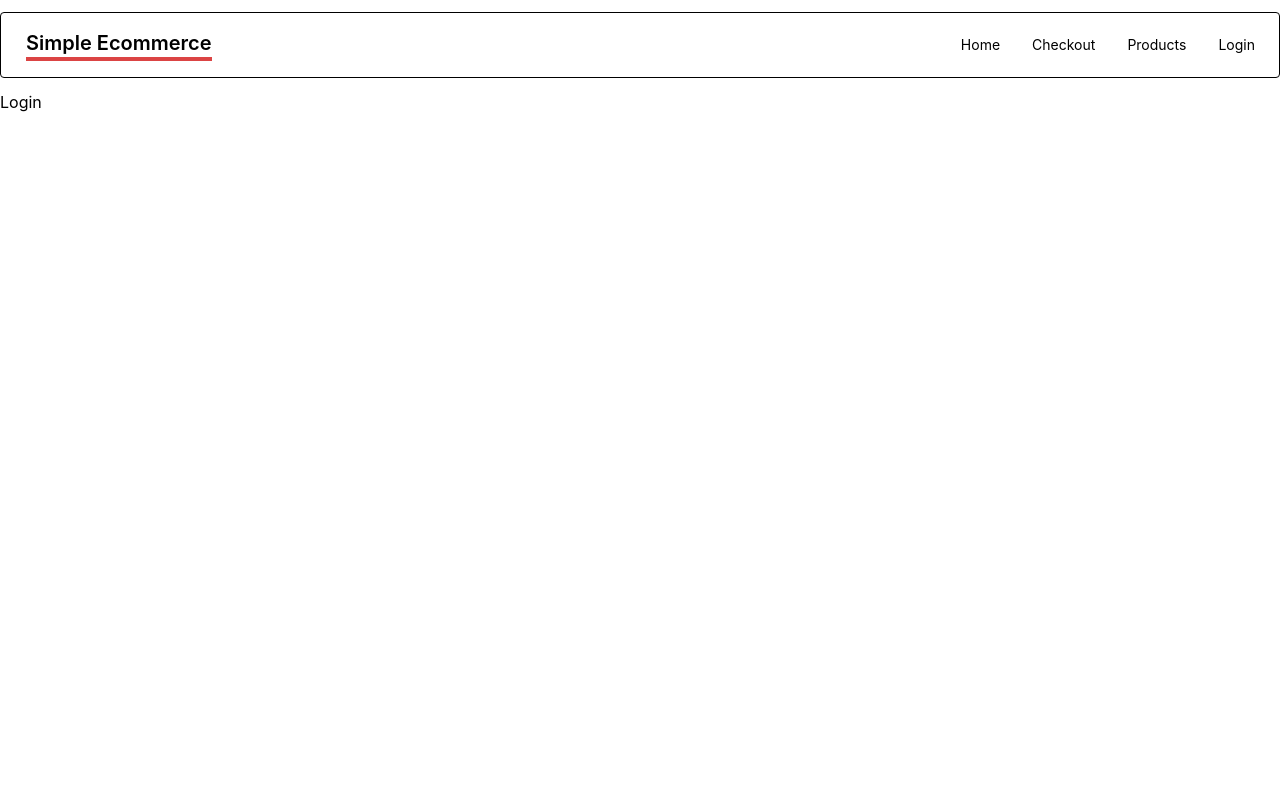
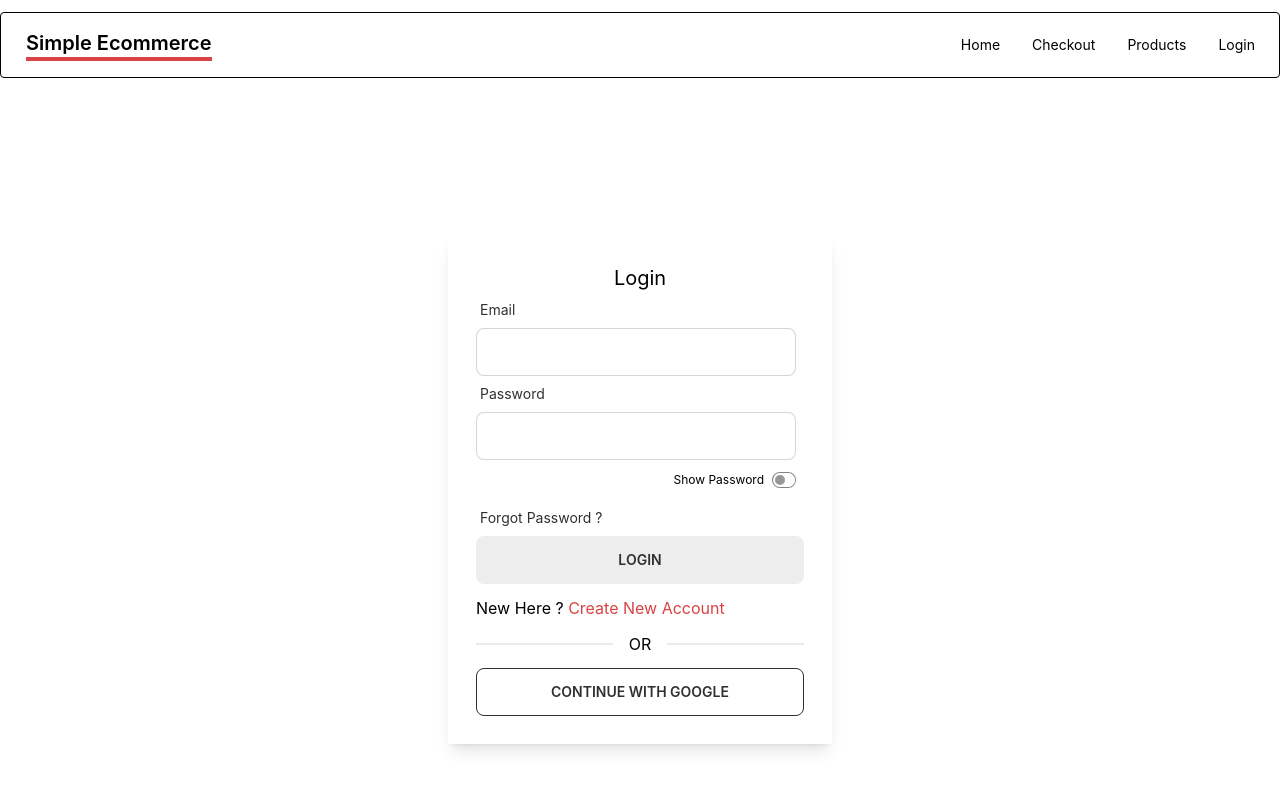
Before and after one commit to alfred-pithu/Simple-Ecommerce, a React (Create React App) app: page /login in a window 1280 px wide. Shown: the top 790 px of the page. Built offline with nearby package versions, Linux system fonts and the light colour scheme; no server answers.

Commit message:
react hot toast added

```diff
--- a/src/App.js
+++ b/src/App.js
@@ -1,5 +1,7 @@
 import { RouterProvider } from 'react-router-dom';
-import router from './Routes/Routes/Routes'
+import router from './Routes/Routes/Routes';
+
+
 
 
 function App() {
--- a/src/Pages/Home/Products/Product.js
+++ b/src/Pages/Home/Products/Product.js
@@ -12,8 +12,8 @@ const Product = ({ product }) => {
                 <div className='relative overflow-hidden  h-48 w-52 flex justify-center items-center'>
                     <img className='' src={product.image} alt="" />
 
-                    <div class=" absolute h-full w-full  flex items-center justify-center -bottom-10 group-hover:bottom-0 opacity-0 group-hover:opacity-100 transition-all duration-500">
-                        <button class="bg-black text-white px-5">Add to cart</button>
+                    <div className=" absolute h-full w-full  flex items-center justify-center -bottom-10 group-hover:bottom-0 opacity-0 group-hover:opacity-100 transition-all duration-500">
+                        <button className="bg-black text-white px-5">Add to cart</button>
                     </div>
                 </div>
             </div>
--- a/src/Pages/Home/Top Banner/TopBanner.js
+++ b/src/Pages/Home/Top Banner/TopBanner.js
@@ -1,5 +1,6 @@
 import React from 'react';
 import topbannerimg from '../../../Assets/Images/TopBanner.png'
+import { toast } from 'react-hot-toast';
 
 const TopBanner = () => {
     return (
--- a/src/Pages/Login/Login.js
+++ b/src/Pages/Login/Login.js
@@ -1,9 +1,133 @@
-import React from 'react';
+import React, { useContext, useState } from 'react';
+import { useForm } from 'react-hook-form';
+import { toast } from 'react-hot-toast';
+import { Link, useLocation, useNavigate } from 'react-router-dom';
+import { AuthContext } from '../../context/AuthProvider';
+
 
 const Login = () => {
+    let location = useLocation();
+    const navigate = useNavigate();
+
+    const from = location?.state?.from?.pathname || '/';
+
+    const { signIn, googleSignIn } = useContext(AuthContext);
+
+    const { register, formState: { errors }, handleSubmit, reset } = useForm();
+
+    const [loginError, setLoginError] = useState('');
+
+    const [showPassword, setShowPassword] = useState(false);
+
+    // Password show/hide function
+    const showPasswordToggle = () => {
+        setShowPassword(!showPassword);
+    }
+
+    // Sign in Handle function
+    const handleLogin = data => {
+        setLoginError('');
+        // Sign In
+        signIn(data.email, data.password)
+            .then((userData) => {
+                console.log(userData.user);
+                userData.user && toast.success('Log in Successfull!')
+                navigate(from, { replace: true });
+            })
+            .catch((error) => {
+                console.log(error.message)
+                setLoginError(error.message);
+            })
+    }
+
+    // GOOGLE LOGIN
+    const googleLogin = () => {
+        setLoginError('');
+        googleSignIn()
+            .then((result) => {
+                const user = result.user;
+                // The signed-in user info.
+                console.log(user)
+                navigate(from, { replace: true });
+            })
+            .catch((error) => {
+                const errorMessage = error.message;
+                setLoginError(errorMessage)
+                console.log(errorMessage)
+            })
+    }
+
+    const regexValue = /^\S+@\S+$/i;
     return (
-        <div>
-            Login
+        <div className='h-[800px]  flex justify-center items-center '>
+            <div className='w-96 p-7 shadow-lg' >
+                <h2 className='text-xl text-center'>Login</h2>
+
+                <form onSubmit={handleSubmit(handleLogin)}>
+
+                    <div className="form-control w-full max-w-xs">
+
+                        <label className="label">
+                            <span className=" label-text ">Email</span>
+                        </label>
+
+                        <input type='text' className="input input-bordered w-full max-w-xs"{...register("email", {
+                            required: true,
+                            pattern: regexValue
+                        }
+
+                        )} />
+
+
+                        {errors.email && <p className='text-red-600' role="alert">Please enter a valid email address</p>}
+
+
+
+
+                    </div>
+
+                    <div className="form-control w-full max-w-xs">
+
+                        <label className="label"><span className="label-text">Password</span></label>
+
+                        <input type={showPassword ? 'text' : 'password'} className="input input-bordered w-full max-w-xs"
+                            {...register("password", {
+                                required: true,
+                                minLength:
+                                    { value: 6, message: 'More than 6 please' },
+                            })} />
+                        <div className='flex my-3 ml-auto'>
+                            <p className='text-xs mr-2'>Show Password</p>
+                            <input onClick={showPasswordToggle} type="checkbox" className="toggle toggle-xs" />
+                        </div>
+
+
+                        {errors.password?.type === 'required' && <p className='text-red-600' role="alert">Password is required</p>}
+
+                        {errors.password?.type === 'minLength'
+                            &&
+                            <p className='text-red-600' role="alert">{errors?.password?.message}</p>}
+
+                        <label className="label"><span className="label-text cursor-pointer">Forgot Password ? </span></label>
+
+                    </div>
+
+
+                    <input className='btn w-full btn-acc' type="submit" value={'Login'} />
+
+                    {/* Login Error */}
+                    <div className='my-3 text-red-500 text-sm'>
+                        {loginError && <p>{loginError}</p>}
+                    </div>
+
+                </form>
+
+                <p className='mt-3'>New Here ? <Link className='text-secondary' to={'/signup'}>Create New Account </Link></p>
+
+                <div className="divider">OR</div>
+
+                <button onClick={googleLogin} className='btn btn-outline w-full'>CONTINUE WITH GOOGLE</button>
+            </div>
         </div>
     );
 };
--- a/src/Pages/Shared/Navbar/Navbar.js
+++ b/src/Pages/Shared/Navbar/Navbar.js
@@ -1,21 +1,35 @@
 import React, { useContext } from 'react';
 import { Link } from 'react-router-dom';
-// import { AuthContext } from '../../../contexts/AuthProvider';
+import { AuthContext } from '../../../context/AuthProvider';
+import { toast } from 'react-hot-toast';
 
 const Navbar = () => {
-    // const { user, logOut } = useContext(AuthContext);
+    const { user, logOut } = useContext(AuthContext);
 
-    // const handleLogOut = () => {
-    //     logOut()
-    //         .then(() => { })
-    //         .catch(err => console.log(err));
-    // }
+    const handleLogOut = () => {
+        logOut()
+            .then(() => {
+                toast.success('Signed Out Successfully')
+            })
+            .catch((error) => {
+                if (error) {
+                    toast.error('Error Occured, Sign Out Failed')
+                }
+            })
+    }
 
     const menuItems = <React.Fragment>
         <li><Link to="/">Home</Link></li>
         <li><Link to="/checkout">Checkout</Link></li>
         <li><Link to="/products">Products</Link></li>
-        <li><Link to="/login">Login</Link></li>
+        {user?.uid ?
+            <>
+                <li><Link to='/dashboard'>Dashboard</Link></li>
+
+                <li className='  my-auto'><button onClick={handleLogOut} className='border border-secondary px-3 border-2 rounded-sm hover:bg-secondary hover:text-white ' >Sign Out</button></li>
+            </>
+            :
+            <li><Link to='/login'>Login</Link></li>}
     </React.Fragment>
 
     return (
--- a/src/Pages/Signup/Signup.js
+++ b/src/Pages/Signup/Signup.js
@@ -5,6 +5,7 @@ import { AuthContext } from '../../context/AuthProvider';
 import { toast } from 'react-hot-toast';
 
 const Signup = () => {
+    toast.success('Heyyyy')
 
     const { register, handleSubmit, formState: { errors } } = useForm();
 
--- a/src/index.js
+++ b/src/index.js
@@ -4,6 +4,8 @@ import './index.css';
 import App from './App';
 import reportWebVitals from './reportWebVitals';
 import AuthProvider from './context/AuthProvider';
+import toast, { Toaster } from 'react-hot-toast';
+
 
 
 const root = ReactDOM.createRoot(document.getElementById('root'));
@@ -12,6 +14,7 @@ root.render(
   <AuthProvider>
 
     <App />
+    <Toaster />
 
   </AuthProvider>
 
```
